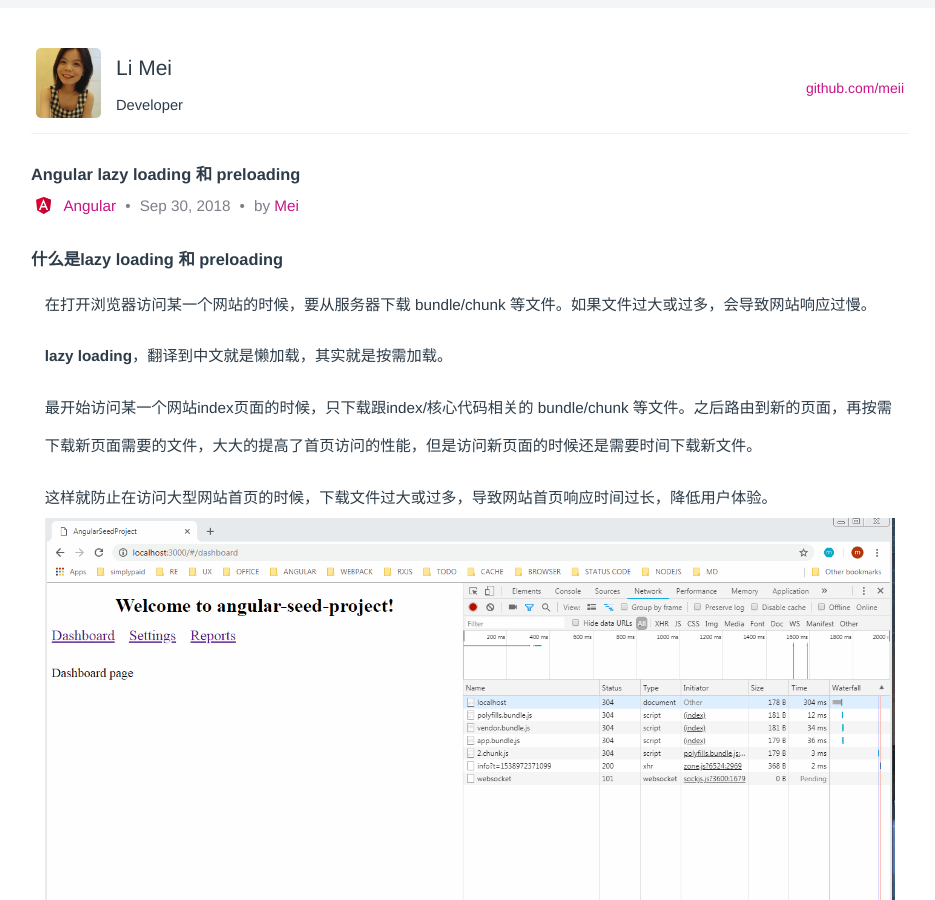
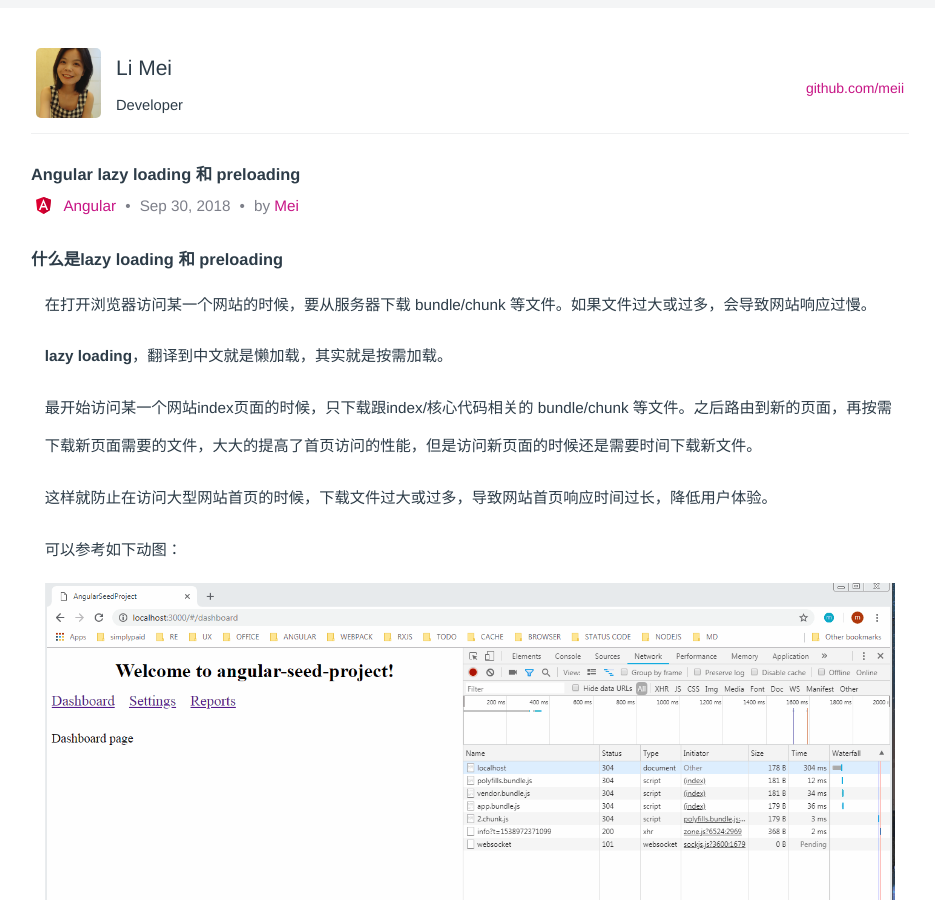
Before and after one commit to LiMeii/LiMeii.github.io, a Jekyll site: the page built from _posts/2018-09-30-angular-lazy-loading.md, in a window 1280 px wide and 900 px high. Shown: the whole window, without its empty margins (178-1113 px from the left). Built offline with Jekyll 4.4.1, drawn with Linux system fonts in a browser that asks for light colours.

Commit message:
update lazy loading post

```diff
--- a/_posts/2018-09-30-angular-lazy-loading.md
+++ b/_posts/2018-09-30-angular-lazy-loading.md
@@ -23,6 +23,11 @@ layout: post
 最开始访问某一个网站index页面的时候，只下载跟index/核心代码相关的 bundle/chunk 等文件。之后路由到新的页面，再按需下载新页面需要的文件，大大的提高了首页访问的性能，但是访问新页面的时候还是需要时间下载新文件。
 
 这样就防止在访问大型网站首页的时候，下载文件过大或过多，导致网站首页响应时间过长，降低用户体验。
+
+可以参考如下动图：
+
+
+
 ![angular lazy loading](https://limeii.github.io/assets/images/posts/angular/angular-lazy-loading.gif){:height="100%" width="100%"}
 
 **preloading**，翻译到中文是预加载，这种方式的意思，一旦网站被访问，会去下载所有的文件。
```
